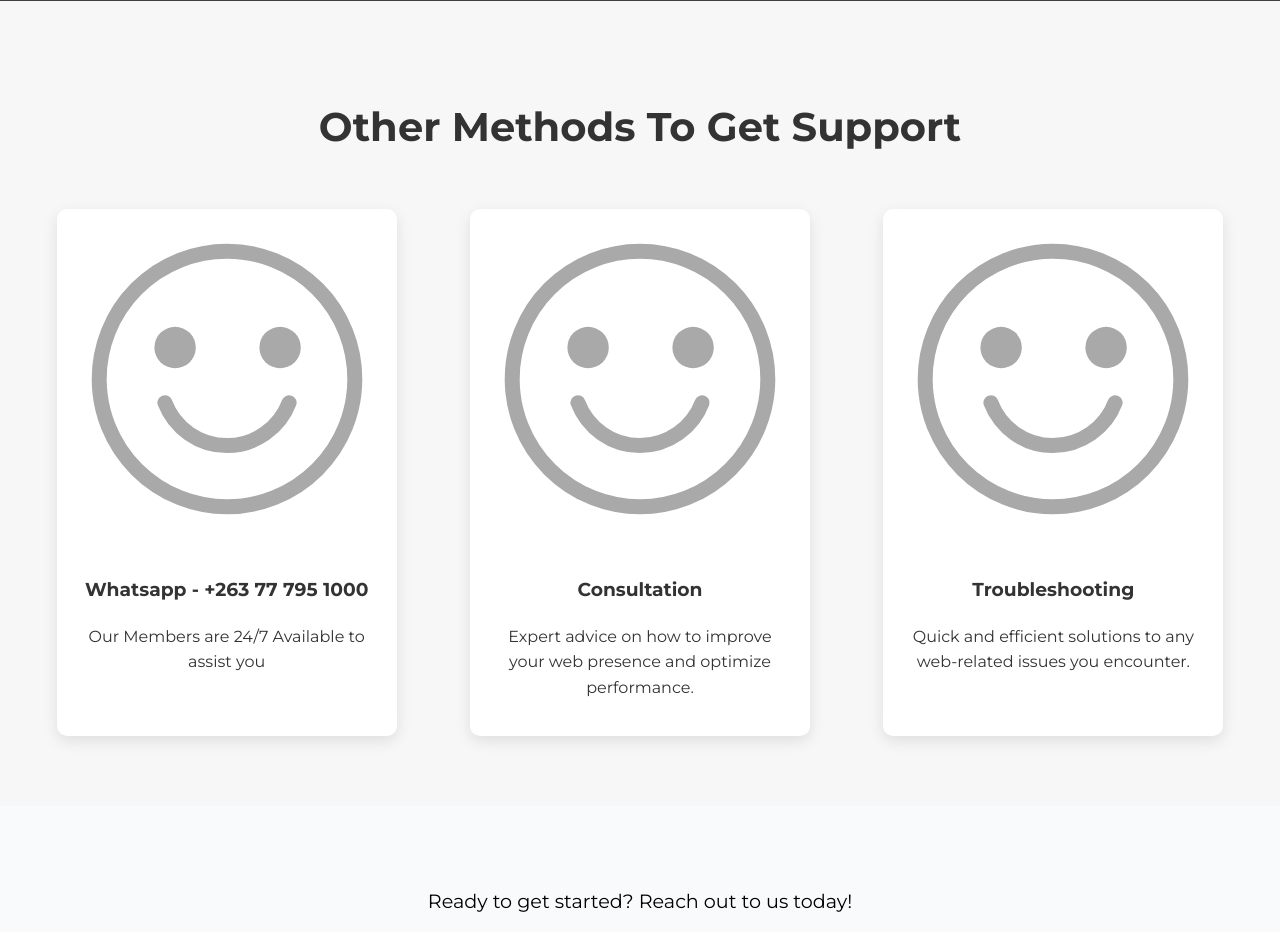
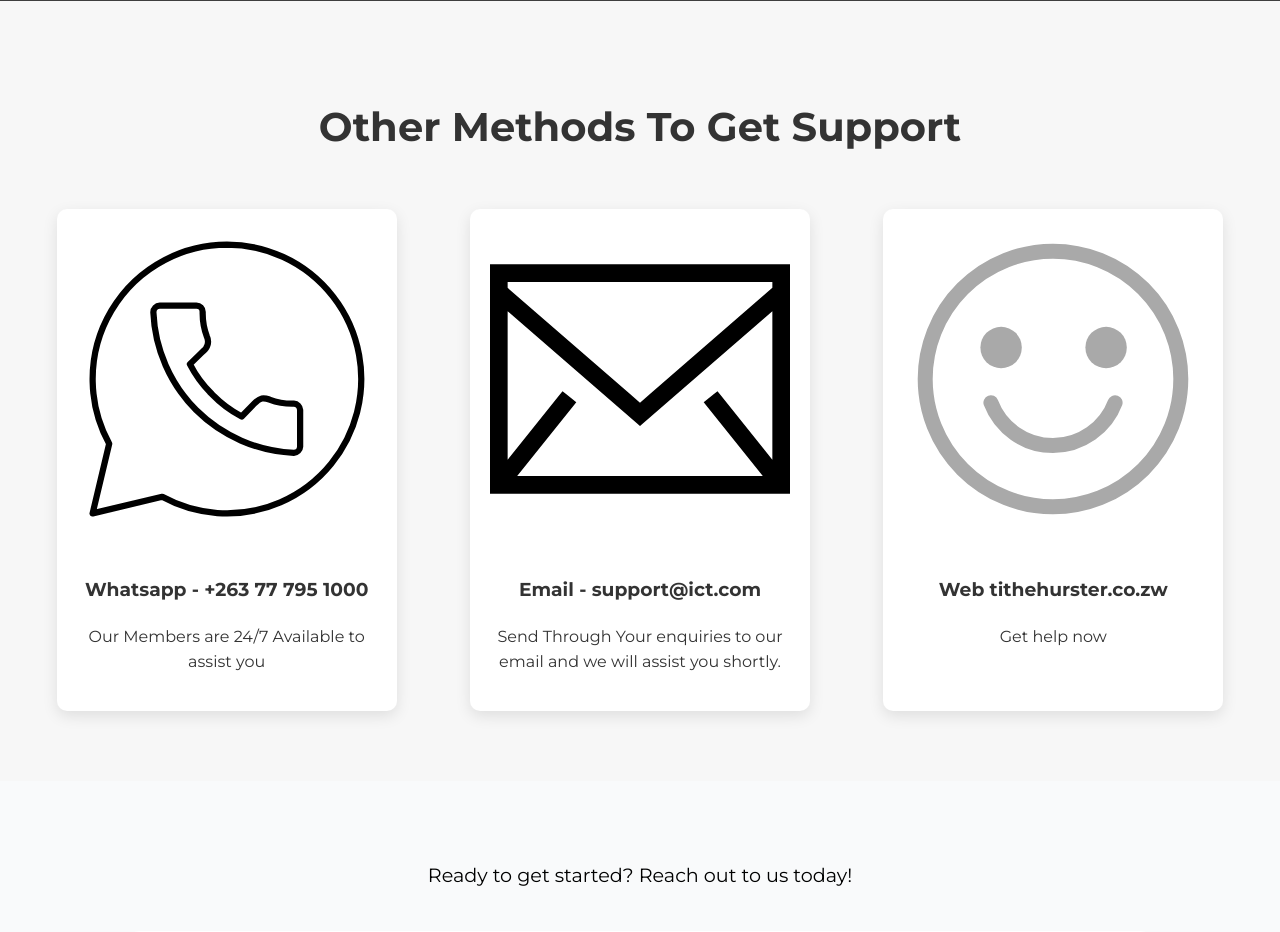
Before and after one commit to godfrey-tankan/eat-lick, a Django app: page /web-support/ in a window 1280 px wide. Shown: the part 877-1809 px from the top of the page. Run offline with Django 4.2, Linux system fonts and the light colour scheme; grey boxes are pictures that could not be loaded.

Commit message:
chore: Update avatars in web support page

```diff
--- a/templates/pages/web_support.html
+++ b/templates/pages/web_support.html
@@ -369,19 +369,19 @@
         <h2>Other Methods To Get Support</h2>
         <div class="features-container">
             <div class="feature-box">
-                <img src="{%static 'avatars/avatar.svg'%}" alt="Support">
+                <img src="{%static 'avatars/whatsapp-svgrepo-com.svg'%}" alt="Support">
                 <h3>Whatsapp - +263 77 795 1000</h3>
                 <p>Our Members are 24/7 Available to assist you</p>
             </div>
             <div class="feature-box">
-                <img src="{%static 'avatars/avatar.svg'%}" alt="Consultation">
-                <h3>Consultation</h3>
-                <p>Expert advice on how to improve your web presence and optimize performance.</p>
+                <img src="{%static 'avatars/email-svgrepo-com.svg'%}" alt="Consultation">
+                <h3>Email - support@ict.com</h3>
+                <p>Send Through Your enquiries to our email and we will assist you shortly.</p>
             </div>
             <div class="feature-box">
                 <img src="{%static 'avatars/avatar.svg'%}" alt="Troubleshooting">
-                <h3>Troubleshooting</h3>
-                <p>Quick and efficient solutions to any web-related issues you encounter.</p>
+                <h3>Web tithehurster.co.zw</h3>
+                <p>Get <a id='open-chat-btn'>help</a> now</p>
             </div>
         </div>
     </section>
```
Also changed, not shown: static/avatars/email-svgrepo-com.svg (added), static/avatars/web-svgrepo-com.svg (added), static/avatars/whatsapp-svgrepo-com.svg (added).
